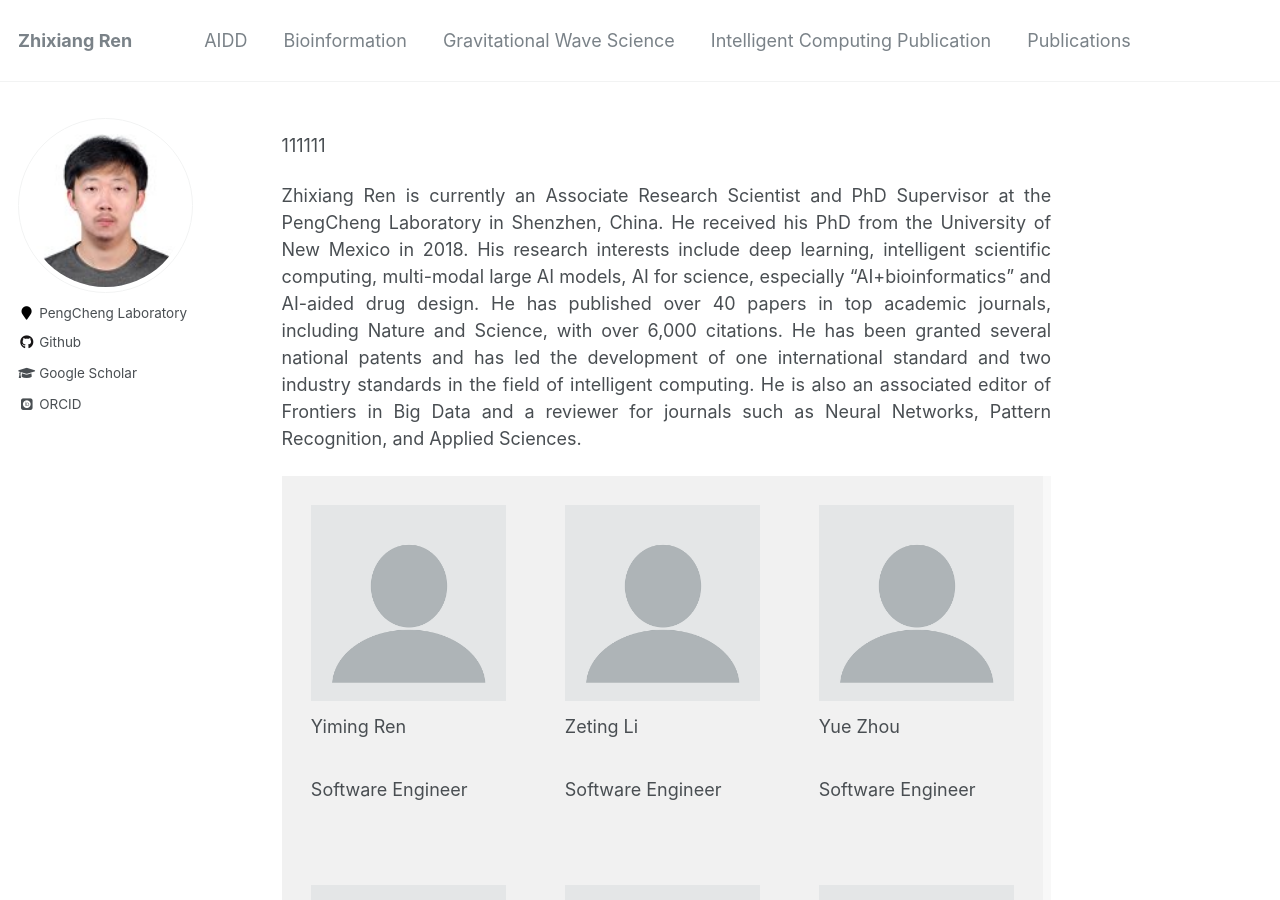
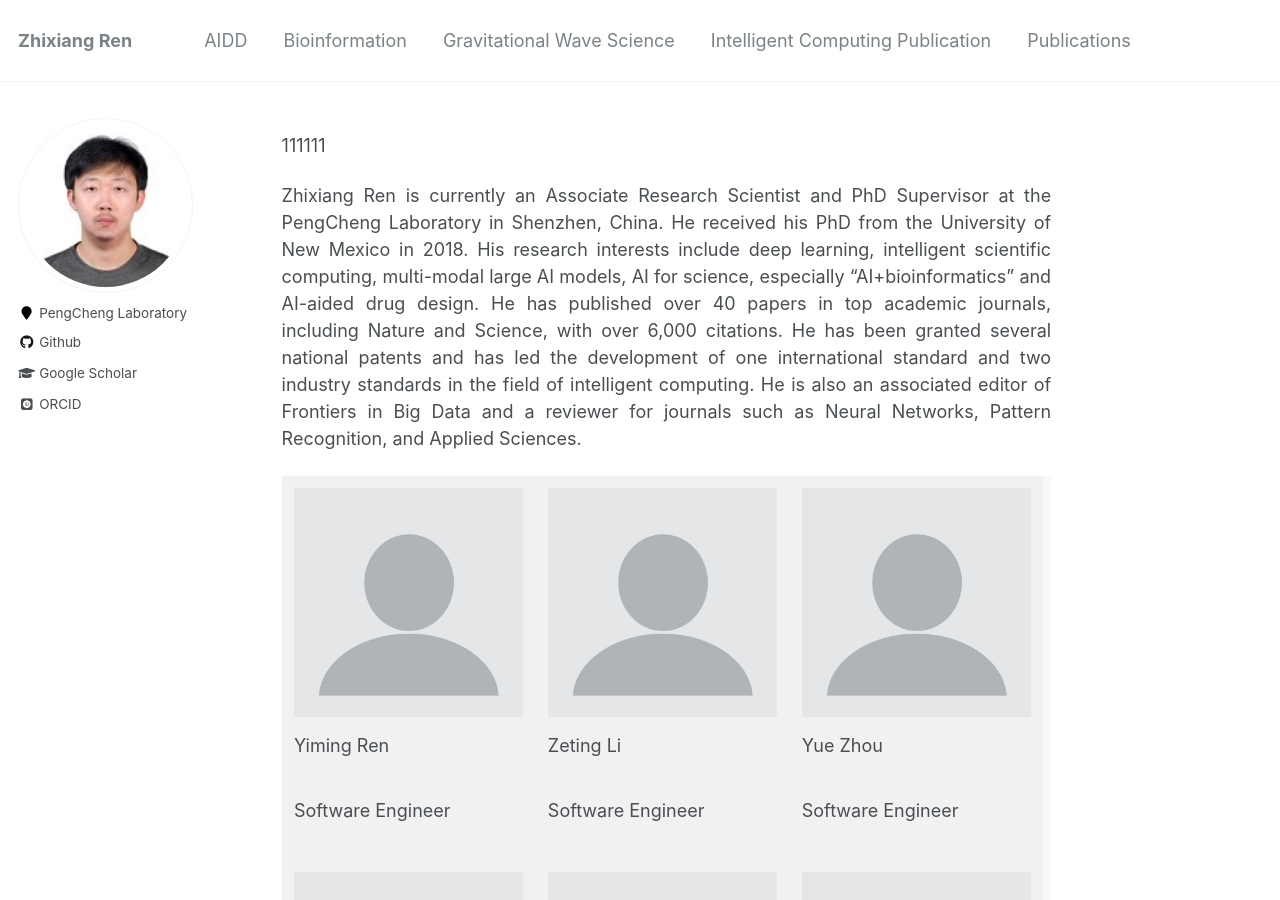
Before and after one commit to zhixiang-ren/zhixiang-ren.github.io, a Jekyll site: the page built from _pages/about.md, in a window 1280 px wide and 900 px high. Built offline with Jekyll 4.4.1, drawn with Linux system fonts in a browser that asks for light colours; some web fonts are replaced.

Commit message:
Update about.md

```diff
--- a/_pages/about.md
+++ b/_pages/about.md
@@ -14,37 +14,37 @@ redirect_from:
 
 <div style="float: left;background-color: rgb(248, 248, 248);">
 
-  <div style="width: 33%;padding: 3%;background-color: rgb(241, 241, 241);float: left;">
+  <div style="width: 33%;padding: 5px;background-color: rgb(241, 241, 241);float: left;">
     <img style="width: 100%;padding: 3%;" src="/images/profile.png">
     <p style="width: 100%;padding: 3%;">Yiming Ren</p>
     <p style="width: 100%;padding: 3%;">Software Engineer</p>
   </div>
 
-  <div style="width: 33%;padding: 3%;background-color: rgb(241, 241, 241);float: left;">
+  <div style="width: 33%;padding: 5px;background-color: rgb(241, 241, 241);float: left;">
     <img style="width: 100%;padding: 3%;" src="/images/profile.png">
     <p style="width: 100%;padding: 3%;">Zeting Li</p>
     <p style="width: 100%;padding: 3%;">Software Engineer</p>
   </div>
 
-  <div style="width: 33%;padding: 3%;background-color: rgb(241, 241, 241);float: left;">
+  <div style="width: 33%;padding: 5px;background-color: rgb(241, 241, 241);float: left;">
     <img style="width: 100%;padding: 3%;" src="/images/profile.png">
     <p style="width: 100%;padding: 3%;">Yue Zhou</p>
     <p style="width: 100%;padding: 3%;">Software Engineer</p>
   </div>
 
-  <div style="width: 33%;padding: 3%;background-color: rgb(241, 241, 241);float: left;">
+  <div style="width: 33%;padding: 5px;background-color: rgb(241, 241, 241);float: left;">
     <img style="width: 100%;padding: 3%;" src="/images/profile.png">
     <p style="width: 100%;padding: 3%;">Tianyu Zhao</p>
     <p style="width: 100%;padding: 3%;">Ph.D student</p>
   </div>
 
-  <div style="width: 33%;padding: 3%;background-color: rgb(241, 241, 241);float: left;">
+  <div style="width: 33%;padding: 5px;background-color: rgb(241, 241, 241);float: left;">
     <img style="width: 100%;padding: 3%;" src="/images/profile.png">
     <p style="width: 100%;padding: 3%;">Taojie Kuang</p>
     <p style="width: 100%;padding: 3%;">Ph.D student</p>
   </div>
 
-  <div style="width: 33%;padding: 3%;background-color: rgb(241, 241, 241);float: left;">
+  <div style="width: 33%;padding: 5px;background-color: rgb(241, 241, 241);float: left;">
     <img style="width: 100%;padding: 3%;" src="/images/profile.png">
     <p style="width: 100%;padding: 3%;">Pengfei Liu</p>
     <p style="width: 100%;padding: 3%;">Ph.D student</p>
```
